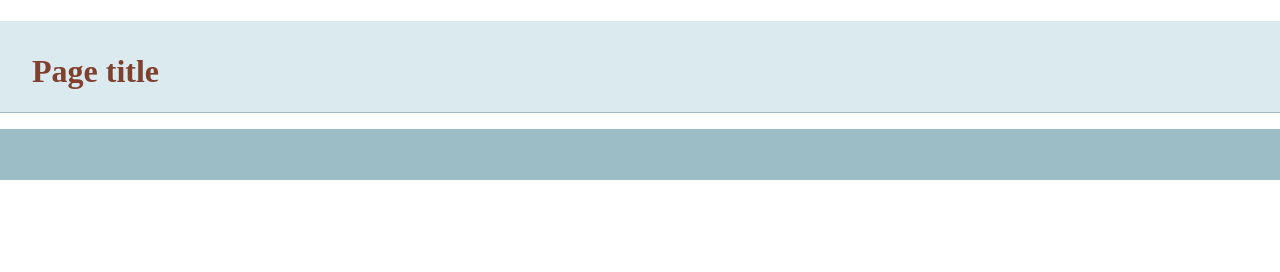
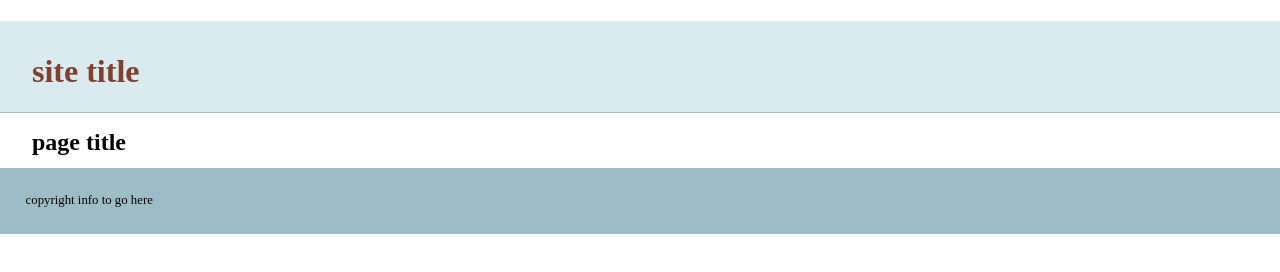
Before and after one commit to mohamadjavidi/git-basics, a plain HTML site: page index.html in a window 1280 px wide. Drawn offline with nearby package versions, Linux system fonts and the light colour scheme.

Commit message:
added more info

```diff
--- a/index.html
+++ b/index.html
@@ -14,13 +14,15 @@
     </head>
     <body>
     <header>
-	<h1>Page title</h1>
+	<h1>site title</h1>
     </header>
     <nav id="pageNav">
     </nav>
     <main>
+		<h2>page title</h2>
     </main>
     <footer>
+		copyright info to go here
     </footer>
         <script>
 //use the modernizr load to load up external scripts. This will load the scripts asynchronously, but the order listed matters. Although it will load all scripts in parallel, it will execute them in the order listed
```
